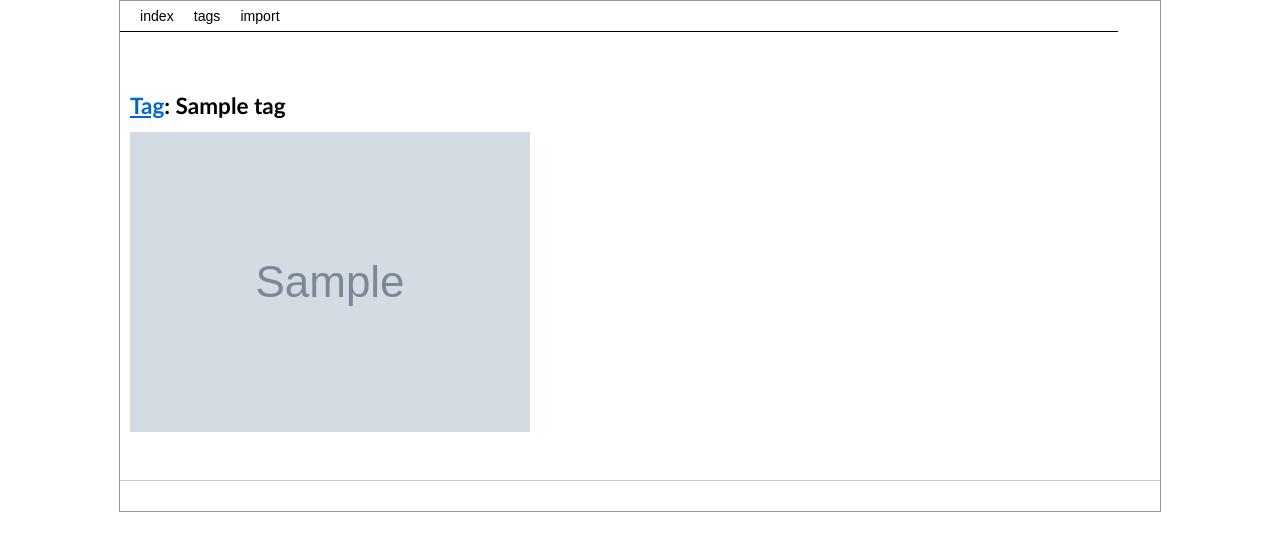
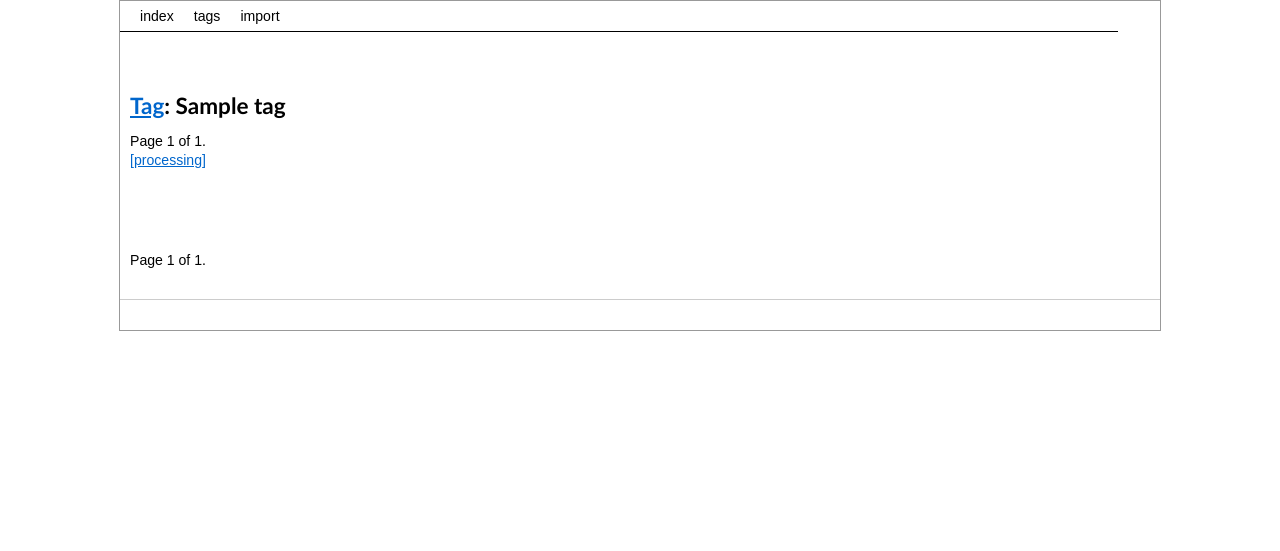
Before and after one commit to thraxil/pixelvore, a Django app: template templates/main/tag.html in a window 1280 px wide. Shown: the top 551 px of the page. Run offline with Django 3.2, Linux system fonts and the light colour scheme; the template is opened without the code that fills it: most values are stand-ins (such as "Sample title", 1, 10 or a date in 2020); grey boxes marked "Sample" are stand-in pictures; some libraries are stand-ins or nearby versions.

Commit message:
tag page pagination

```diff
--- a/main/models.py
+++ b/main/models.py
@@ -29,6 +29,10 @@ class Image(models.Model):
 
     def get_stream_url(self):
         return self.get_thumb_url("1000")
+
+    def get_squarethumb_url(self):
+        return self.get_thumb_url("100square")
+
 
     def tags(self):
         return [it.tag for it in self.imagetag_set.all().order_by("tag__tag")]
--- a/media/css/main.css
+++ b/media/css/main.css
@@ -810,3 +810,10 @@ body.fluid #content
 {
 padding-bottom: 20px;
 }
+
+.thumb {
+display: block;
+float: left;
+width: 100px;
+height: 100px;
+}
--- a/templates/main/tag.html
+++ b/templates/main/tag.html
@@ -3,10 +3,53 @@
 {% block content %}
 <h2><a href="/tag/">Tag</a>: {{tag.tag}}</h2>
 
-{% for image in images %}
-<div class="image" id="image-{{image.id}}">
-<a href="{{image.get_absolute_url}}"><img src="{{image.get_stream_url}}" border="0"/></a>
+<div class="pagination">
+    <span class="step-links">
+        {% if images.has_previous %}
+            <a href="?page={{ images.previous_page_number }}">previous</a>
+        {% endif %}
+
+        <span class="current">
+            Page {{ images.number }} of {{ images.paginator.num_pages }}.
+        </span>
+
+        {% if images.has_next %}
+            <a href="?page={{ images.next_page_number }}">next</a>
+        {% endif %}
+    </span>
 </div>
+
+
+{% for it in images.object_list %}
+{% with it.image.get_squarethumb_url as thumb_url %}
+<div class="thumb" id="image-{{it.image.id}}">
+<a href="{{it.image.get_absolute_url}}">
+{% if thumb_url %}
+<img src="{{thumb_url}}" border="0" width="100" height="100" />
+{% else %}
+[processing]
+{% endif %}
+</a>
+</div>
+{% endwith %}
 {% endfor %}
 
+<br style="clear:both"/>
+
+<div class="pagination">
+    <span class="step-links">
+        {% if images.has_previous %}
+            <a href="?page={{ images.previous_page_number }}">previous</a>
+        {% endif %}
+
+        <span class="current">
+            Page {{ images.number }} of {{ images.paginator.num_pages }}.
+        </span>
+
+        {% if images.has_next %}
+            <a href="?page={{ images.next_page_number }}">next</a>
+        {% endif %}
+    </span>
+</div>
+
 {% endblock %}
```
Also changed, not shown: main/views.py (+10 -3 lines).
